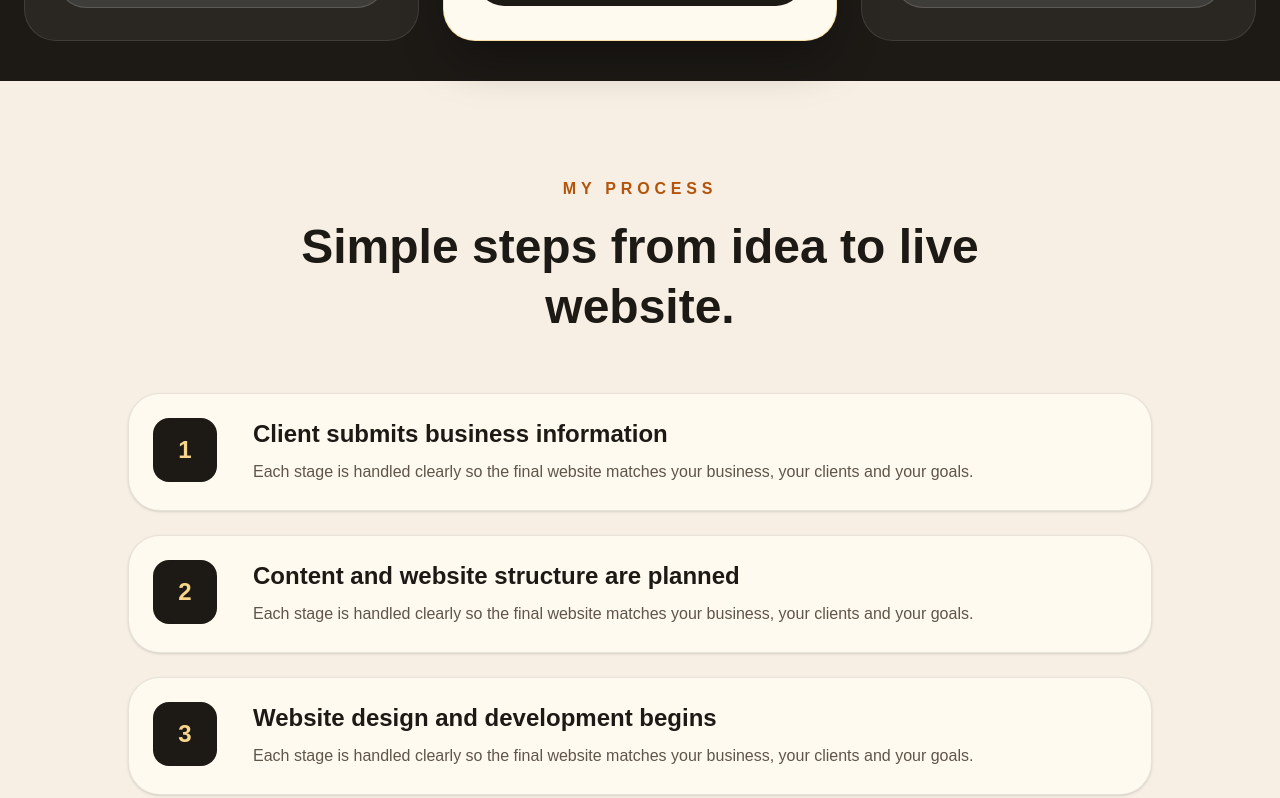
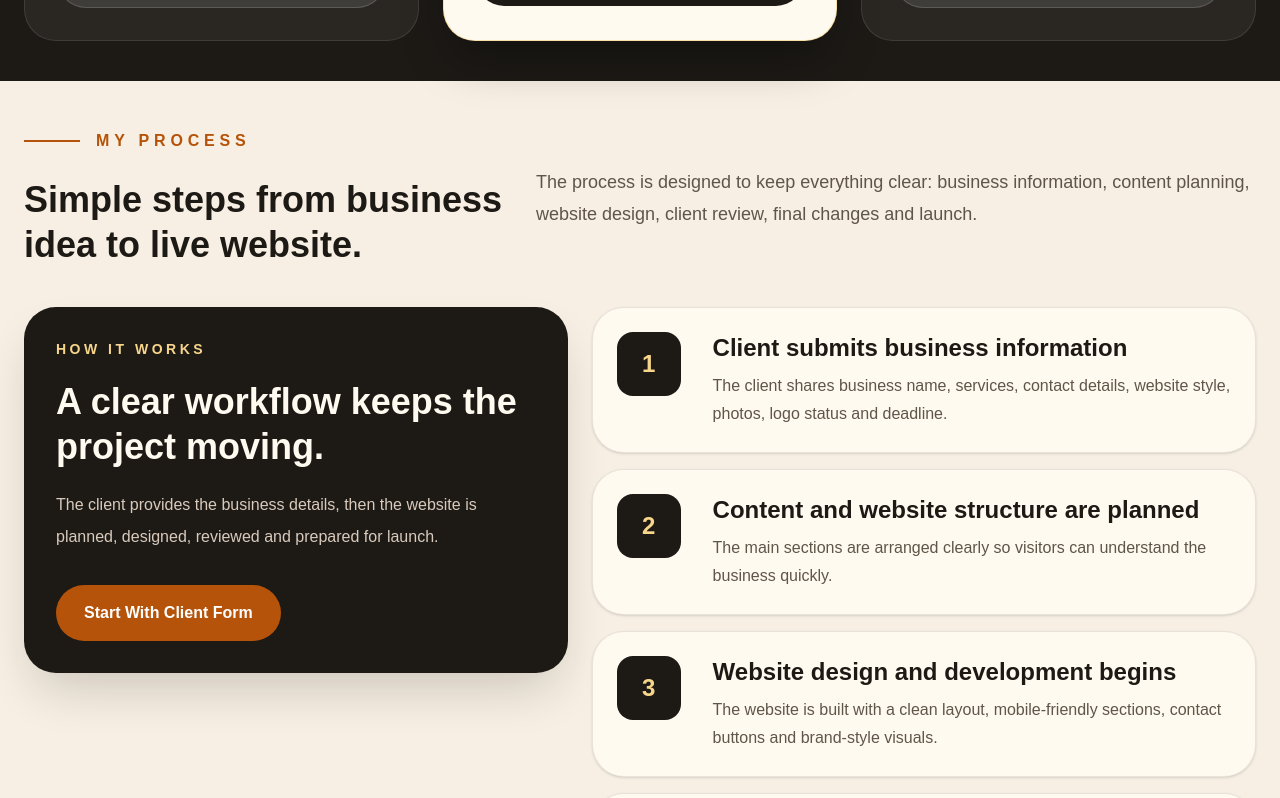
Before and after one commit to brianmichaelu/website-creation-agency, a Next.js app: page / in a window 1280 px wide. Shown: the part 2480-3278 px from the top of the page. Built offline with nearby package versions, Linux system fonts and the light colour scheme.

Commit message:
Refactor process section layout and content

```diff
--- a/app/page.tsx
+++ b/app/page.tsx
@@ -441,41 +441,93 @@ ${formData.get("extraMessage")}
       </section>
 
       {/* PROCESS */}
-      <section id="process" className="bg-[#f7efe3] px-6 py-24">
-        <div className="mx-auto max-w-5xl">
-          <p className="text-center font-black uppercase tracking-[0.3em] text-[#b45309]">
+            {/* PROCESS */}
+      <section id="process" className="scroll-mt-44 bg-[#f7efe3] px-6 py-12 text-[#1d1a16]">
+        <div className="mx-auto max-w-7xl">
+          <div className="grid gap-8 lg:grid-cols-[0.8fr_1.2fr] lg:items-center">
+            <div>
+              <div className="mb-6 flex items-center gap-4">
+                <span className="h-[2px] w-14 bg-[#b45309]" />
+                <p className="font-black uppercase tracking-[0.3em] text-[#b45309]">
                   My process
                 </p>
+              </div>
 
-          <h2 className="mx-auto mt-4 max-w-3xl text-center text-4xl font-black leading-tight md:text-5xl">
-            Simple steps from idea to live website.
+              <h2 className="max-w-2xl text-3xl font-black leading-tight md:text-4xl">
+                Simple steps from business idea to live website.
               </h2>
+            </div>
 
-          <div className="mt-14 space-y-6">
+            <p className="text-lg leading-8 text-[#5f5549]">
+              The process is designed to keep everything clear: business
+              information, content planning, website design, client review,
+              final changes and launch.
+            </p>
+          </div>
+
+          <div className="mt-10 grid gap-6 lg:grid-cols-[0.9fr_1.1fr] lg:items-start">
+            <div className="rounded-[2rem] bg-[#1d1a16] p-8 text-[#fffaf0] shadow-2xl shadow-[#1d1a16]/20">
+              <p className="text-sm font-black uppercase tracking-[0.25em] text-[#f7d58b]">
+                How it works
+              </p>
+
+              <h3 className="mt-5 text-4xl font-black leading-tight">
+                A clear workflow keeps the project moving.
+              </h3>
+
+              <p className="mt-5 leading-8 text-[#d8cabc]">
+                The client provides the business details, then the website is
+                planned, designed, reviewed and prepared for launch.
+              </p>
+
+              <a
+                href="#client-form"
+                className="mt-8 inline-flex rounded-full bg-[#b45309] px-7 py-4 font-black text-white transition hover:-translate-y-1 hover:bg-[#92400e]"
+              >
+                Start With Client Form
+              </a>
+            </div>
+
+            <div className="space-y-4">
               {[
-              "Client submits business information",
-              "Content and website structure are planned",
-              "Website design and development begins",
-              "Client reviews and requests changes",
-              "Website is launched and ready to share",
+                {
+                  title: "Client submits business information",
+                  text: "The client shares business name, services, contact details, website style, photos, logo status and deadline.",
+                },
+                {
+                  title: "Content and website structure are planned",
+                  text: "The main sections are arranged clearly so visitors can understand the business quickly.",
+                },
+                {
+                  title: "Website design and development begins",
+                  text: "The website is built with a clean layout, mobile-friendly sections, contact buttons and brand-style visuals.",
+                },
+                {
+                  title: "Client reviews and requests changes",
+                  text: "The client checks the live preview and requests changes to text, layout, photos or contact details.",
+                },
+                {
+                  title: "Website is launched and ready to share",
+                  text: "After approval, the site is published and ready to send to customers through WhatsApp, social media or Google profile.",
+                },
               ].map((step, index) => (
                 <div
-                key={step}
-                className="grid gap-5 rounded-[2rem] border border-[#1d1a16]/10 bg-[#fffaf0] p-6 shadow-sm transition hover:-translate-y-1 hover:shadow-xl hover:shadow-[#1d1a16]/10 md:grid-cols-[80px_1fr]"
+                  key={step.title}
+                  className="group grid gap-5 rounded-[2rem] border border-[#1d1a16]/10 bg-[#fffaf0] p-6 shadow-sm transition hover:-translate-y-1 hover:border-[#b45309]/40 hover:shadow-xl hover:shadow-[#1d1a16]/10 md:grid-cols-[76px_1fr]"
                 >
-                <div className="flex h-16 w-16 items-center justify-center rounded-2xl bg-[#1d1a16] text-2xl font-black text-[#f7d58b]">
+                  <div className="flex h-16 w-16 items-center justify-center rounded-2xl bg-[#1d1a16] text-2xl font-black text-[#f7d58b] transition group-hover:bg-[#b45309] group-hover:text-white">
                     {index + 1}
                   </div>
 
                   <div>
-                  <h3 className="text-2xl font-black">{step}</h3>
+                    <h3 className="text-2xl font-black">{step.title}</h3>
                     <p className="mt-2 leading-7 text-[#5f5549]">
-                    Each stage is handled clearly so the final website matches
-                    your business, your clients and your goals.
+                      {step.text}
                     </p>
                   </div>
                 </div>
               ))}
+            </div>
           </div>
         </div>
       </section>
```
Lines whose indentation alone changed are shown as unchanged.
